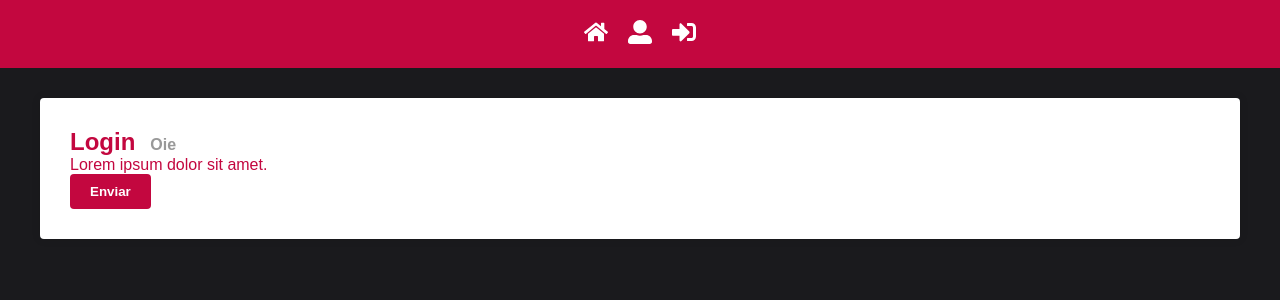
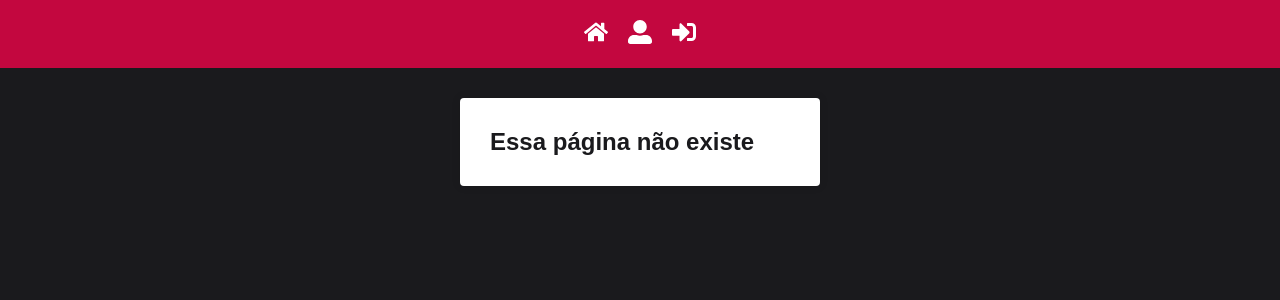
Before and after one commit to DaviRamosUC/escola-frontend, a React (Create React App) app: page /login in a window 1280 px wide. Shown: the top 300 px of the page. Built offline with nearby package versions, Linux system fonts and the light colour scheme.

Commit message:
Adicionando o react-router-dom

```diff
--- a/package.json
+++ b/package.json
@@ -9,6 +9,7 @@
     "react": "^17.0.2",
     "react-dom": "^17.0.2",
     "react-icons": "^4.2.0",
+    "react-router-dom": "^5.2.0",
     "react-scripts": "4.0.3",
     "styled-components": "^5.3.0",
     "web-vitals": "^1.0.1"
--- a/src/App.js
+++ b/src/App.js
@@ -1,14 +1,18 @@
-import Login from './pages/Login';
+import React from 'react';
+
+import { BrowserRouter } from 'react-router-dom';
+import GlobalStyles from './styles/GlobalStyles';
 import Header from './components/Header';
-
-import GlobalStyles from './styles/GlobalStyles';
+import Routes from './routes';
 
 function App() {
   return (
     <>
-      <Header />
-      <Login />
-      <GlobalStyles />
+      <BrowserRouter>
+        <Header />
+        <Routes />
+        <GlobalStyles />
+      </BrowserRouter>
     </>
   );
 }
--- a/src/components/Header/index.js
+++ b/src/components/Header/index.js
@@ -1,20 +1,21 @@
 import React from 'react';
+import { FaHome, FaSignInAlt, FaUserAlt } from 'react-icons/fa';
+import { Link } from 'react-router-dom';
 
-import { FaHome, FaSignInAlt, FaUserAlt } from 'react-icons/fa';
 import { Nav } from './styled';
 
 export default function Header() {
   return (
     <Nav>
-      <a href="https://github.com/">
+      <Link to="/">
         <FaHome size={24} />
-      </a>
-      <a href="https://github.com/">
+      </Link>
+      <Link to="/login">
         <FaUserAlt size={24} />
-      </a>
-      <a href="https://github.com/">
+      </Link>
+      <Link to="/">
         <FaSignInAlt size={24} />
-      </a>
+      </Link>
     </Nav>
   );
 }
--- /dev/null
+++ b/src/pages/Page404/index.js
@@ -0,0 +1,11 @@
+import React from 'react';
+
+import { Container } from '../../styles/GlobalStyles';
+
+export default function Page404() {
+  return (
+    <Container>
+      <h1>Essa página não existe</h1>
+    </Container>
+  );
+}
--- /dev/null
+++ b/src/routes/index.js
@@ -0,0 +1,15 @@
+import React from 'react';
+
+import { Switch, Route } from 'react-router-dom';
+
+import Login from '../pages/Login';
+import Page404 from '../pages/Page404';
+
+export default function Routes() {
+  return (
+    <Switch>
+      <Route exact path="/" component={Login} />
+      <Route path="*" component={Page404} />
+    </Switch>
+  );
+}
--- a/src/styles/GlobalStyles.js
+++ b/src/styles/GlobalStyles.js
@@ -12,7 +12,7 @@ export default createGlobalStyle`
   body {
     font-family: sans-serif;
     background: ${primaryDarkColor};
-    color: ${primaryColor};
+    color: ${primaryDarkColor};
   }
 
   html, body, #root {
@@ -39,7 +39,7 @@ export default createGlobalStyle`
 `;
 
 export const Container = styled.section`
-  max-width: 150vh;
+  max-width: 360px;
   background: #fff;
   margin: 30px auto;
   padding: 30px;
```
Also changed, not shown: src/pages/Page404/styled.js (added), 1 other file (tests, documents, lock files or other folders).
